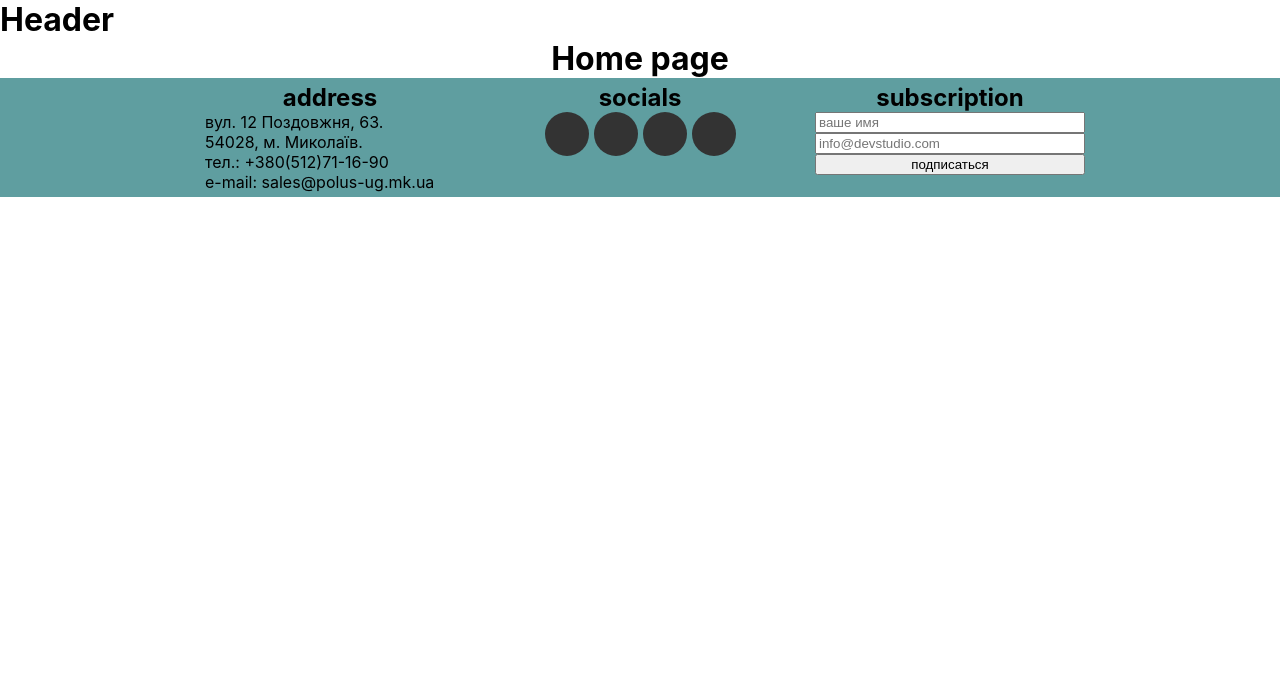
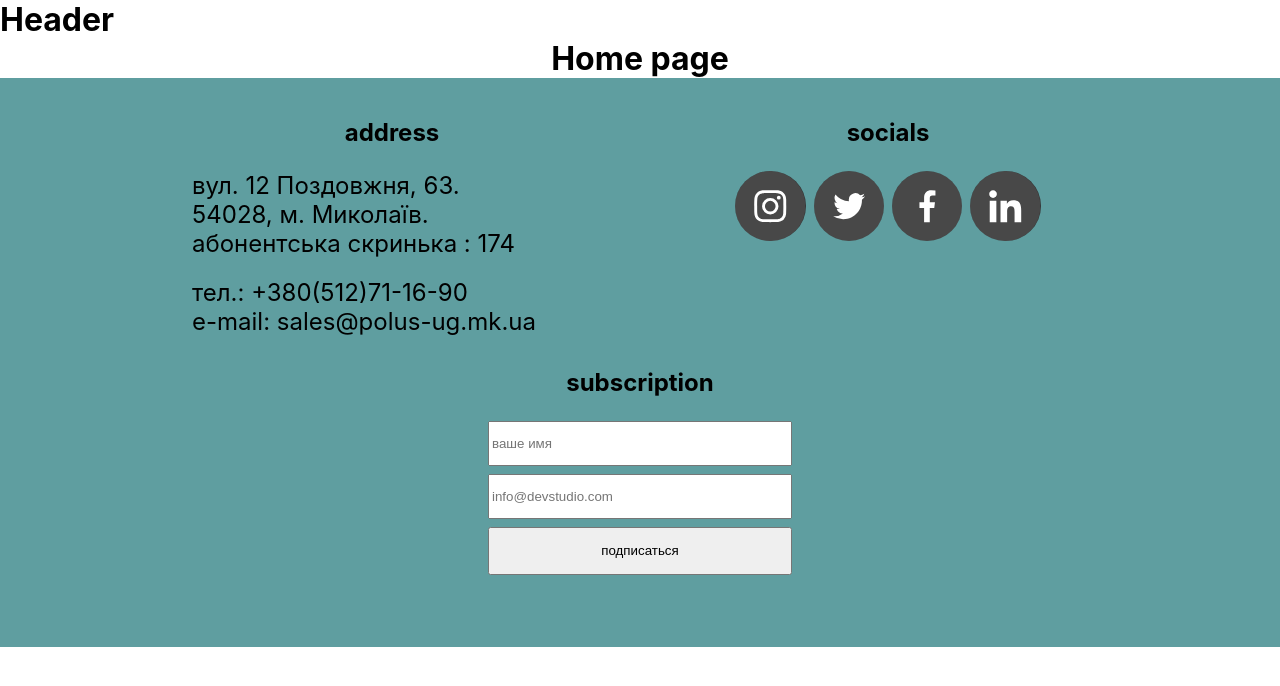
Before and after one commit to TkachAn/Polus-Yug-company, a React (Create React App) app in the folder polus/: page / in a window 1280 px wide. Shown: the top 686 px of the page. Built offline with nearby package versions, Linux system fonts and the light colour scheme.

Commit message:
footer icons

```diff
--- a/polus/src/components/footer/footer.jsx
+++ b/polus/src/components/footer/footer.jsx
@@ -11,6 +11,8 @@ export const Footer = () => {
             <div className={s.content}>
               <p className={s.text}>вул. 12 Поздовжня, 63.</p>
               <p className={s.text}>54028, м. Миколаїв.</p>
+							<p className={s.text}>абонентська скринька : 174</p>
+							<br/>
               <p className={s.text}>тел.: +380(512)71-16-90</p>
               <p className={s.text}>e-mail: sales@polus-ug.mk.ua</p>
             </div>
@@ -22,7 +24,8 @@ export const Footer = () => {
                 <li>
                   <a href="https://about.instagram.com/">
                     <svg className={s.instagram}>
-										<use href="./images/icon/m-defs.svg#s-instagram"></use>
+										{/* <use href="./images/icon/m-defs.svg#s-instagram"></use> */}
+										<use href="./icon/defs.svg#s-instagram"></use>
                     </svg>
                   </a>
                 </li>
@@ -30,7 +33,7 @@ export const Footer = () => {
                 <li>
                   <a href="https://twitter.com/">
                     <svg className={s.twitter}>
-                      <use href="./images/icon/defs.svg#s-twitter"></use>
+                      <use href="./icon/defs.svg#s-twitter"></use>
                     </svg>
                   </a>
                 </li>
@@ -38,7 +41,7 @@ export const Footer = () => {
                 <li>
                   <a href="https://www.facebook.com/">
                     <svg className={s.facebook}>
-                      <use href="./images/icon/defs.svg#s-facebook"></use>
+                      <use href="./icon/defs.svg#s-facebook"></use>
                     </svg>
                   </a>
                 </li>
@@ -46,7 +49,7 @@ export const Footer = () => {
                 <li>
                   <a href="https://www.linkedin.com/">
                     <svg className={s.linkedin}>
-                      <use href="./images/icon/defs.svg#s-linkedin"></use>
+                      <use href="./icon/defs.svg#s-linkedin"></use>
                     </svg>
                   </a>
                 </li>
@@ -59,18 +62,18 @@ export const Footer = () => {
 						<div className={s.flexSub}>
 
               <input
-                className="name"
+                className={s.name}
                 type="text"
                 name="name"
                 placeholder="ваше имя"
               />
               <input
-                className="email"
+                className={s.email}
                 type="email"
                 name="email"
                 placeholder="info@devstudio.com"
               />
-              <button>подписаться</button>
+              <button className={s.btnSubmit} type="submit">подписаться</button>
 						</div>
               <p></p>
             </form>
--- a/polus/src/components/footer/footer.module.css
+++ b/polus/src/components/footer/footer.module.css
@@ -6,24 +6,27 @@
 	display: flex;
 	flex-wrap: wrap;
 	justify-content: center;
-	gap: 10px;
+	gap: 1.0rem;
+	padding: 2.0rem 0 4.0rem;
 }
 
 .address,
 .socials,
 .subscription{
 	width: 100%;
-	min-width: 280px;
-	max-width: 300px;
-	padding: 5px 15px;
+	min-width: 28.0rem;
+	max-width: 30.0rem;
+	padding: 0.5rem 1.5rem;
 }
 .address{
 
 }
 .text{
-	padding-left: 10px;
+	padding-left: 1.0rem;
+	font-size: 1.5rem;
 }
 .content{
+	margin-top: 1.5rem;
 	text-align: left;
 }
 .twitter,
@@ -32,21 +35,21 @@
 .instagram{
 	position: relative;
 	display: inline-block;
-	width: 44px;
-  height: 44px;
+	width: 4.4rem;
+  height: 4.4rem;
   border-radius: 50%;
   background-color: #333;
 	fill: white;
 	transition: background-color 500ms cubic-bezier(0.075, 0.82, 0.165, 1);
 }
-.twitter use,
+/* .twitter use,
 .linkedin use,
 .facebook use,
 .instagram use{
-min-width: 44px;
-min-height: 44px;
+min-width: 4.4rem;
+min-height: 4.4rem;
 
-}
+} */
 .twitter:hover,
 .linkedin:hover,
 .facebook:hover,
@@ -58,10 +61,18 @@ min-height: 44px;
 	display: flex;
 	flex-wrap: wrap;
 	justify-content: center;
-	gap: 5px;
+	gap: 0.5rem;
 }
 .flexSub{
 	display: flex;
 	flex-direction: column;
 	justify-content: center;
+	padding: 0 4.0rem;
+	gap: 0.5rem;
 }
+.name, .email{
+	height: 2.8rem;
+}
+.btnSubmit{
+	height: 3.0rem;
+}
```
Also changed, not shown: polus/public/.images/ll.txt (added), polus/public/icon/defs.svg (added).
